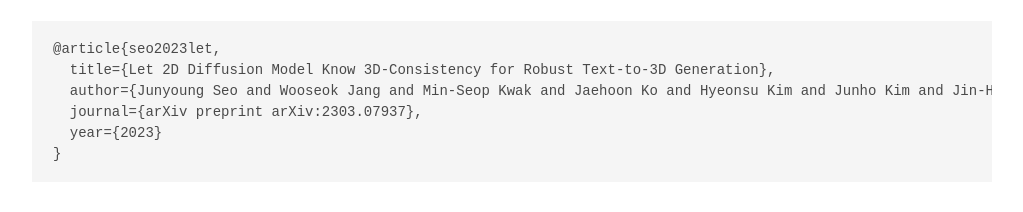
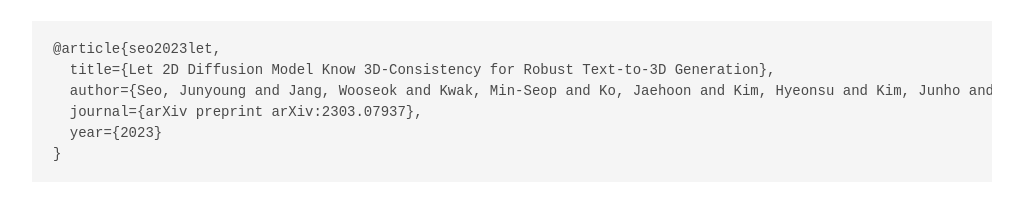
Before and after one commit to cvlab-kaist/3DFuse, a plain HTML site: page index.html in a window 1280 px wide. Shown: the part 3924-4136 px from the top of the page, without its empty margins (128-1151 px from the left). Drawn offline with nearby package versions, Linux system fonts and the light colour scheme; some icons are missing; a web font is replaced by a local one.

Commit message:
Update index.html

```diff
--- a/index.html
+++ b/index.html
@@ -311,7 +311,7 @@
     <h2 class="title">BibTeX</h2>
     <pre><code>@article{seo2023let,
   title={Let 2D Diffusion Model Know 3D-Consistency for Robust Text-to-3D Generation},
-  author={Junyoung Seo and Wooseok Jang and Min-Seop Kwak and Jaehoon Ko and Hyeonsu Kim and Junho Kim and Jin-Hwa Kim and Jiyoung Lee and Seungryong Kim},
+  author={Seo, Junyoung and Jang, Wooseok and Kwak, Min-Seop and Ko, Jaehoon and Kim, Hyeonsu and Kim, Junho and Kim, Jin-Hwa and Lee, Jiyoung and Kim, Seungryong},
   journal={arXiv preprint arXiv:2303.07937},
   year={2023}
 }</code></pre>
```
